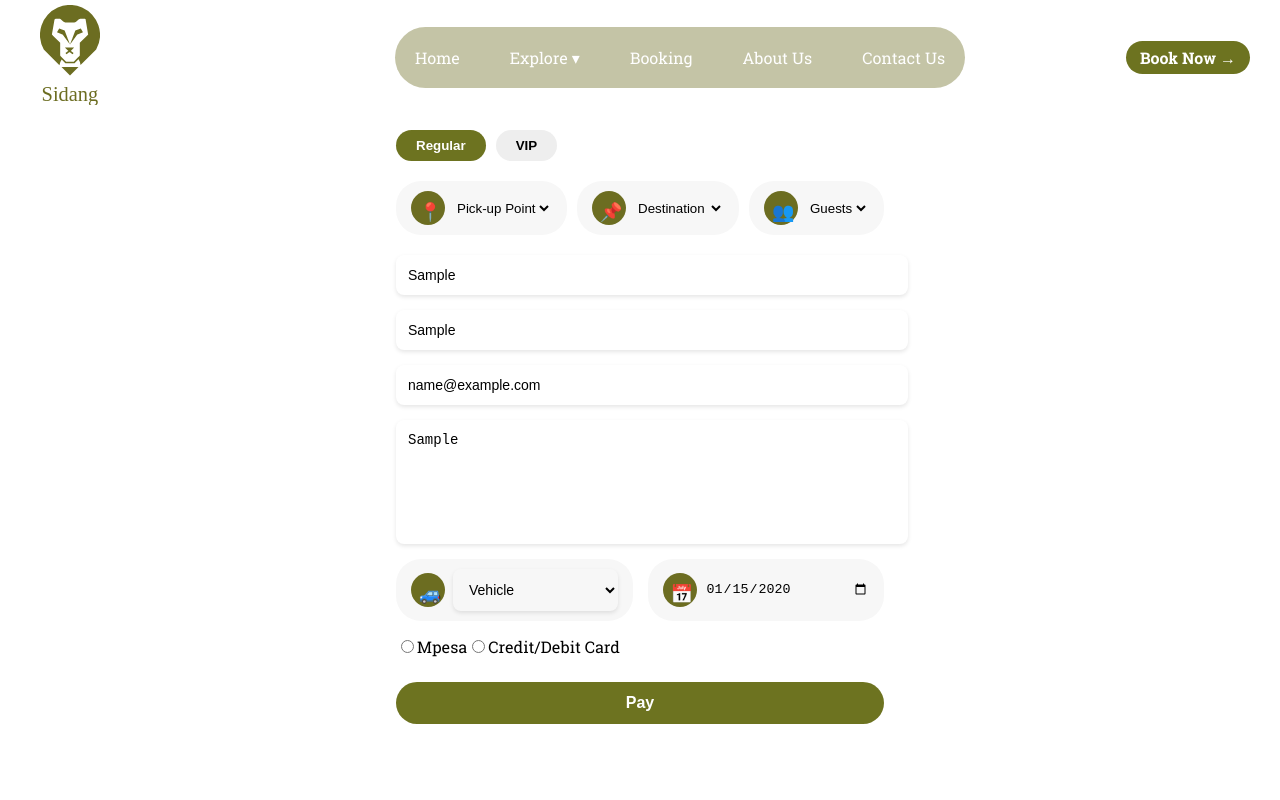
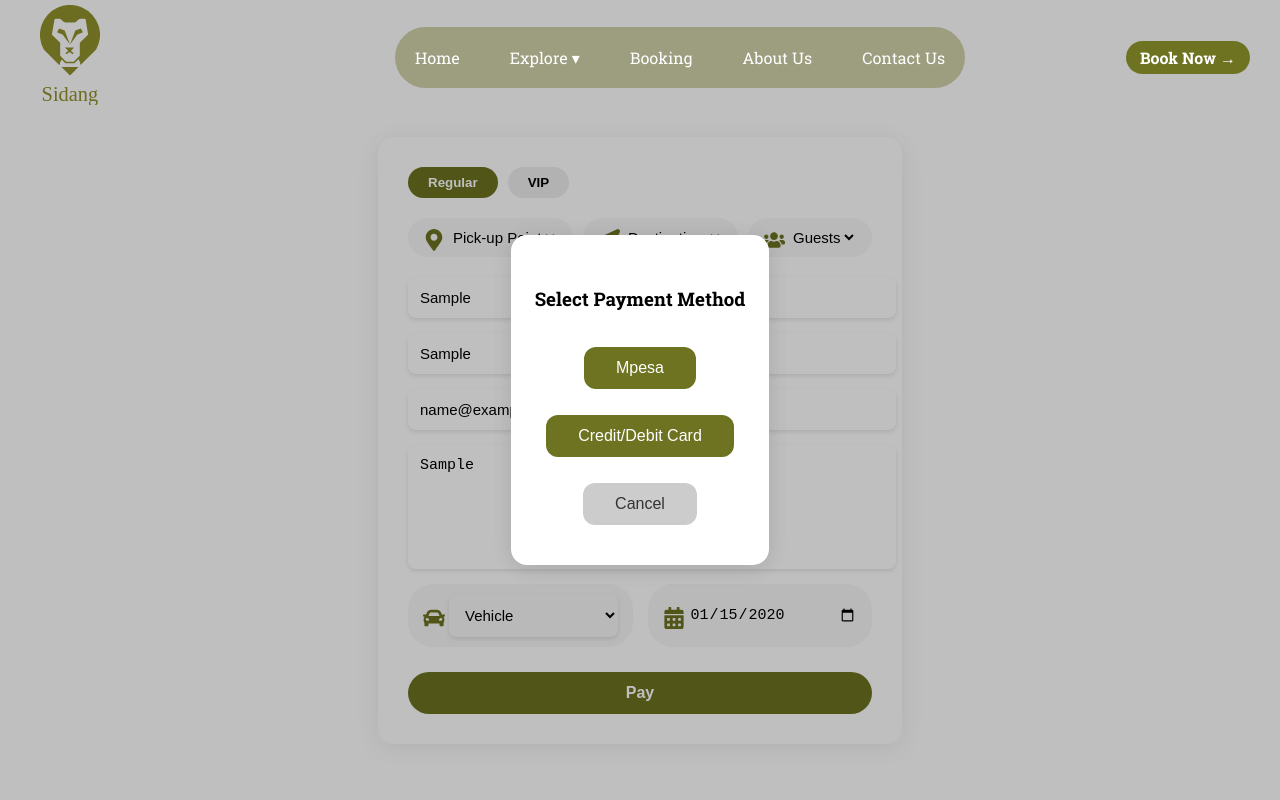
Before and after one commit to Gift754/sidangsafaris, a React (Vite) app in the folder sidang/: page /booking in a window 1280 px wide. Both pictures are taken after typing "Sample", "Sample", "name@example.com", "Sample", "2020-01-15" into the empty fields and a click on the button "Pay". Shown: the top 800 px of the page. Built offline with nearby package versions, Linux system fonts and the light colour scheme.

Commit message:
Added prompt in booking and changed styling

```diff
--- a/sidang/src/pages/main/Booking.jsx
+++ b/sidang/src/pages/main/Booking.jsx
@@ -1,31 +1,37 @@
 import "../../styles/main/Booking.css";
 import { useState } from "react";
+import { FaMapMarkerAlt, FaLocationArrow, FaUsers, FaCar, FaCalendarAlt } from "react-icons/fa";
 
 export default function Booking() {
   const [activeTab, setActiveTab] = useState("Regular");
+  const [showPaymentPrompt, setShowPaymentPrompt] = useState(false);
   const [paymentMethod, setPaymentMethod] = useState(""); // track chosen payment
 
   const handleSubmit = (e) => {
     e.preventDefault();
+    setShowPaymentPrompt(true);
+  };
 
-    // For now, just simulate payment
-    console.log("Booking submitted with payment method:", paymentMethod);
+  const handlePaymentSelect = (method) => {
+    setPaymentMethod(method);
+    setShowPaymentPrompt(false);
 
     // ----------------------------
     // 🔐 PAYMENT INTEGRATION HERE
     // ----------------------------
-    // if (paymentMethod === "mpesa") {
-    //   Call Mpesa Daraja API (STK Push) from backend
-    //   -> Safaricom sends prompt to user’s phone
-    //   -> On success/failure, receive callback in backend
-    //   -> Send email confirmation via Nodemailer/Spring Mail
-    // }
-    //
-    // if (paymentMethod === "card") {
-    //   Use Stripe / Flutterwave / Paystack Checkout
-    //   -> Redirect or modal for card input
-    //   -> On success/failure, trigger email notification
-    // }
+    if (method === "mpesa") {
+      // Call Mpesa Daraja API (STK Push) from backend
+      // -> Safaricom sends prompt to user’s phone
+      // -> On success/failure, receive callback in backend
+      // -> Send email confirmation via Nodemailer/Spring Mail
+      console.log("Mpesa payment selected");
+    }
+    if (method === "card") {
+      // Use Stripe / Flutterwave / Paystack Checkout
+      // -> Redirect or modal for card input
+      // -> On success/failure, trigger email notification
+      console.log("Card payment selected");
+    }
   };
 
   return (
@@ -50,7 +56,7 @@ export default function Booking() {
         {/* Trip Details Row */}
         <div className="trip-details">
           <div className="trip-field">
-            <span className="icon">📍</span>
+            <span className="icon"><FaMapMarkerAlt /></span>
             <select>
               <option>Pick-up Point</option>
               <option>Nairobi</option>
@@ -58,7 +64,7 @@ export default function Booking() {
             </select>
           </div>
           <div className="trip-field">
-            <span className="icon">📌</span>
+            <span className="icon"><FaLocationArrow /></span>
             <select>
               <option>Destination</option>
               <option>Amboseli</option>
@@ -66,7 +72,7 @@ export default function Booking() {
             </select>
           </div>
           <div className="trip-field">
-            <span className="icon">👥</span>
+            <span className="icon"><FaUsers /></span>
             <select>
               <option>Guests</option>
               <option>1</option>
@@ -96,7 +102,7 @@ export default function Booking() {
           {/* Vehicle & Date */}
           <div className="form-row">
             <div className="trip-field">
-              <span className="icon">🚙</span>
+              <span className="icon"><FaCar /></span>
               <select>
                 <option>Vehicle</option>
                 <option>SUV</option>
@@ -104,49 +110,43 @@ export default function Booking() {
               </select>
             </div>
             <div className="trip-field">
-              <span className="icon">📅</span>
+              <span className="icon"><FaCalendarAlt /></span>
               <input type="date" />
             </div>
           </div>
-
-          {/* Payment Options */}
-          <div className="payment-options">
-            <label>
-              <input
-                type="radio"
-                name="paymentMethod"
-                value="mpesa"
-                checked={paymentMethod === "mpesa"}
-                onChange={(e) => setPaymentMethod(e.target.value)}
-              />
-              Mpesa
-            </label>
-            <label>
-              <input
-                type="radio"
-                name="paymentMethod"
-                value="card"
-                checked={paymentMethod === "card"}
-                onChange={(e) => setPaymentMethod(e.target.value)}
-              />
-              Credit/Debit Card
-            </label>
-          </div>
-
-          {/* Card Input Field (only if card selected) */}
-          {paymentMethod === "card" && (
-            <input
-              type="text"
-              placeholder="Enter your Card Details"
-              className="payment"
-            />
-          )}
 
           {/* Pay Button */}
           <button type="submit" className="pay-btn">
             Pay
           </button>
         </form>
+
+        {/* Payment Method Prompt */}
+        {showPaymentPrompt && (
+          <div className="payment-prompt">
+            <div className="prompt-content">
+              <h3>Select Payment Method</h3>
+              <button
+                className="pay-option"
+                onClick={() => handlePaymentSelect("mpesa")}
+              >
+                Mpesa
+              </button>
+              <button
+                className="pay-option"
+                onClick={() => handlePaymentSelect("card")}
+              >
+                Credit/Debit Card
+              </button>
+              <button
+                className="pay-option cancel"
+                onClick={() => setShowPaymentPrompt(false)}
+              >
+                Cancel
+              </button>
+            </div>
+          </div>
+        )}
       </div>
     </div>
   );
--- a/sidang/src/styles/main/Booking.css
+++ b/sidang/src/styles/main/Booking.css
@@ -1,14 +1,19 @@
 .booking-container {
   display: flex;
   justify-content: center;
+  align-items: center; /* Center vertically */
+  min-height: 80vh;    /* Fill most of the viewport */
   padding: 40px;
-  margin-top: 60px;
+  margin-top: 80px;       /* Remove extra top margin for better centering */
 }
 
 .booking-card {
   padding: 30px;
   max-width: 700px;
   width: 100%;
+  box-shadow: 0 4px 24px rgba(0,0,0,0.08);
+  border-radius: 16px;
+  background: #fff;
 }
 
 /* Tabs */
@@ -52,7 +57,11 @@
 
 .trip-field .icon {
   margin-right: 8px;
-  font-size: 18px;
+  font-size: 22px; /* Larger for react-icons */
+  color: #6d7320;  /* Match theme color */
+  border-radius: 0;
+  background: none;
+  padding: 0;
 }
 
 .trip-field select,
@@ -61,6 +70,7 @@
   outline: none;
   background: transparent;
   flex: 1;
+  font-size: 15px;
 }
 
 /* Form */
@@ -80,7 +90,7 @@
   border-radius: 8px;
   padding: 12px;
   box-shadow: 0 2px 4px rgba(0, 0, 0, 0.1);
-  font-size: 14px;
+  font-size: 15px;
   width: 100%;
 }
 
@@ -112,3 +122,69 @@
 .pay-btn:hover {
   background: #808626;
 }
+
+/* Payment Prompt Modal */
+.payment-prompt {
+  position: fixed;
+  top: 0; left: 0; right: 0; bottom: 0;
+  background: rgba(0,0,0,0.25);
+  display: flex;
+  align-items: center;
+  justify-content: center;
+  z-index: 999;
+}
+
+.prompt-content {
+  background: #fff;
+  padding: 32px 24px;
+  border-radius: 16px;
+  box-shadow: 0 4px 24px rgba(0,0,0,0.12);
+  display: flex;
+  flex-direction: column;
+  align-items: center;
+  gap: 18px;
+}
+
+.pay-option {
+  background: #6d7320;
+  color: white;
+  border: none;
+  border-radius: 12px;
+  padding: 12px 32px;
+  font-size: 16px;
+  font-weight: 500;
+  cursor: pointer;
+  margin-bottom: 8px;
+  transition: background 0.3s;
+}
+
+.pay-option.cancel {
+  background: #ccc;
+  color: #333;
+}
+
+.pay-option:hover:not(.cancel) {
+  background: #808626;
+}
+
+/* Responsive */
+@media (max-width: 900px) {
+  .booking-card {
+    max-width: 95vw;
+    padding: 18px;
+  }
+  .booking-container {
+    padding: 10px;
+  }
+}
+
+@media (max-width: 600px) {
+  .trip-details,
+  .form-row {
+    flex-direction: column;
+    gap: 10px;
+  }
+  .booking-card {
+    padding: 8px;
+  }
+}
```
